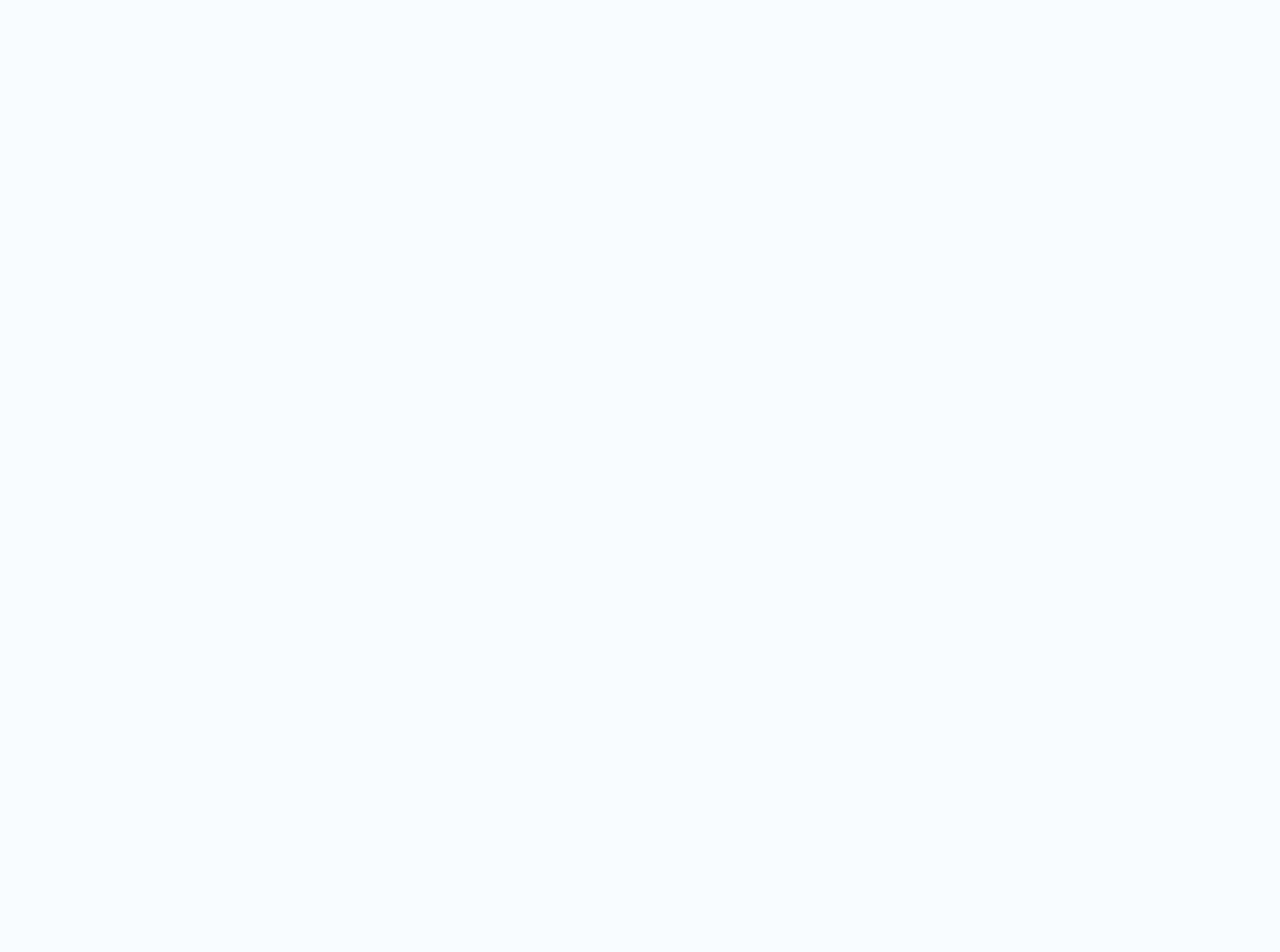
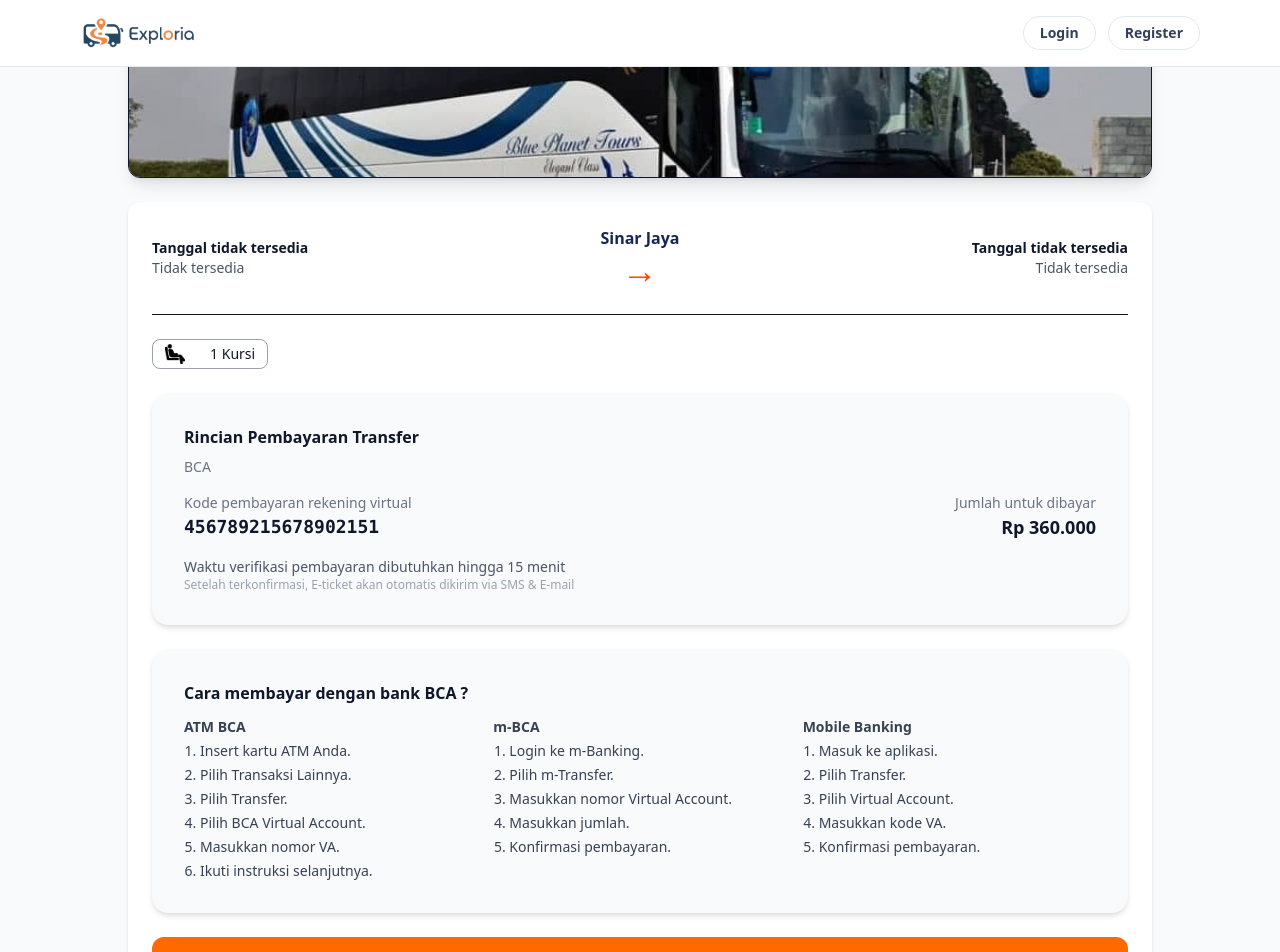
Before and after one commit to Kraids99/Exploria, a React (Vite) app in the folder react/: page /payment2 in a window 1280 px wide. Before the commit this address had no page. Shown: the top 952 px of the page. Before the commit the page ends 800 px from the top, so only its background shows below. Built offline with nearby package versions, Linux system fonts and the light colour scheme.

Commit message:
payment2

```diff
--- a/react/src/App.jsx
+++ b/react/src/App.jsx
@@ -3,6 +3,7 @@
 import Login from "./pages/Login";
 import Register from "./pages/Register";
 import Payment from "./pages/Payment";
+import Payment2 from "./pages/Payment2.jsx";
 import { AuthProvider } from "./context/AuthContext";
 import SelectBus from "./pages/SelectBus";
 
@@ -16,6 +17,7 @@
           <Route path="/register" element={<Register />} />
           <Route path="/search" element={<SelectBus />} />
           <Route path="/payment" element={<Payment />} />
+          <Route path="/payment2" element={<Payment2 />} />
         </Routes>
       </BrowserRouter>
     </AuthProvider>
--- a/react/src/pages/Payment.jsx
+++ b/react/src/pages/Payment.jsx
@@ -4,7 +4,8 @@
 import { formatKota } from "../components/CityFormatter";
 import Footer from "../components/landingpage/Footer";
 import Navbar from "../components/landingpage/Navbar";
-
+import kursiIcon from "../assets/logoKursi.jpg";
+import paymentImg from "../assets/payment.jpg";
 
 function Payment(){
     const { search } = useLocation();
@@ -20,20 +21,20 @@
 
             {/*Hero*/}
             <div className="w-full flex justify-center mt-4">
-                <div className="w-[90%] md:w-[80%] h-28 md:h-40 border rounded-xl overflow-hidden shadow-md">
+                <div className="w-[90%] md:w-[80%] rounded-xl overflow-hidden shadow-lg border bg-white">
                     <img
-                        src="src/assets/payment.jpg"
+                        src={paymentImg}
                         alt="Sinar Jaya"
-                        className="w-full h-full object-cover object-center"
+                        className="w-full max-h-32 md:max-h-40 object-cover object-center"
                     />
                 </div>
             </div>
 
             {/* Content Section */}
             <div className="max-w-5xl mx-auto px-4 py-10">
-                <h1 className="text-xl font-bold mb-6">Sinar Jaya</h1>
+                <h1 className="text-xl font-bold mb-6 mx-6">Sinar Jaya</h1>
 
-                <div className="flex justify-between max-w-md mx-auto mb-10">
+                {/* <div className="flex justify-between max-w-md mx-auto mb-10">
                     {["Pesan", "Review", "Bayar", "E-Ticket"].map((step, index)=>(
                         <div key={index} className="flex flex-col items-center">
                             <div className={`w-10 h-10 rounded-full flex items-center justify-center font-bold text-orange-600
@@ -44,16 +45,16 @@
                             <p className="mt-2 text-sm font-semibold">{step}</p>
                         </div>
                     ))}
-                </div>
+                </div> */}
 
                 {/* Ticket Detail */}
                 <div className="bg-white rounded-2xl shadow-md p-6 md:p-8">
-                    <h2 className="text-lg font-semibold mb-4">BAYAR</h2>
+                    <h2 className="text-lg font-bold mb-4">BAYAR</h2>
 
                     {/* Ticket Info */}
                     <div className="flex flex-col md:flex-row justify-between items-center mb-6 border-b pb-6">
                         <div>
-                            <p className="text-sm font-bold">{formatTanggalIndonesia(date)}</p>
+                            <p className="text-sm font-semibold">{formatTanggalIndonesia(date)}</p>
                             <p className="text-gray-600 text-sm">{formatKota(fromCity)}</p>
                         </div>
 
@@ -63,19 +64,24 @@
                         </div>
 
                         <div className="text-right">
-                            <p className="text-sm font-bold">{formatTanggalIndonesia(date)}</p>
+                            <p className="text-sm font-semibold">{formatTanggalIndonesia(date)}</p>
                             <p className="text-gray-600 text-sm">{formatKota(toCity)}</p>
                         </div>
                     </div>
 
                     {/* Seat Info */}
-                    <button className="border border-gray-400 rounded-lg px-3 py-1 text-sm font-medium mb-6">
+                    <button className="border grid grid-cols-2 border-gray-400 rounded-lg px-3 py-1 text-sm font-medium mb-6">
+                        <img
+                            src={kursiIcon}
+                            alt="kursi"
+                            className="h-5 w-5 object-contain"
+                        />
                         1 Kursi
                     </button>
 
                     {/* Payment Option VA*/}
-                    <p className="text-sm font-semibold mb-2">Virtual Account Transfer</p>
-                    <p className="text-xs text-gray-500 mb-4">
+                    <p className="text-sm font-bold mb-2">Virtual Account Transfer</p>
+                    <p className="text-xs text-gray-500 mb-3">
                         Anda bisa membayar dengan transfer melalui ATM, internet banking & mobile banking
                     </p>
 
@@ -95,7 +101,7 @@
                         ))}
                     </div>
 
-                    {/* Wallets */}
+                    {/* Wallets
                     <p className="text-sm font-semibold mb-4">Wallets</p>
                     <div className="grid grid-cols-2 md:grid-cols-4 gap-4 mb-8">
                         {["Dana", "ShopeePay", "OVO", "GoPay"].map((wallet)=>(
@@ -111,7 +117,7 @@
                                 <p className="text-sm font-semibold">{wallet}</p>
                             </div>
                         ))}
-                    </div>
+                    </div> */}
                 </div>
             </div>
 
--- /dev/null
+++ b/react/src/pages/Payment2.jsx
@@ -0,0 +1,146 @@
+import { useState } from "react";
+import { useLocation } from "react-router-dom";
+import { formatTanggalIndonesia } from "../components/DateFormatter";
+import { formatKota } from "../components/CityFormatter";
+import Footer from "../components/landingpage/Footer";
+import Navbar from "../components/landingpage/Navbar";
+import kursiIcon from "../assets/logoKursi.jpg";
+import paymentImg from "../assets/payment.jpg";
+
+function Payment2() {
+    const { search } = useLocation();
+    const queryParams = new URLSearchParams(search);
+
+    const fromCity = queryParams.get("from");
+    const toCity = queryParams.get("to");
+    const date = queryParams.get("date");
+
+    return (
+        <div className="min-h-screen bg-slate-50 font-sans">
+            <Navbar />
+
+            {/* HERO */}
+            <div className="w-full flex justify-center mt-4">
+                <div className="w-[90%] md:w-[80%] rounded-xl overflow-hidden shadow-lg border bg-white">
+                    <img
+                        src={paymentImg}
+                        alt="Sinar Jaya"
+                        className="w-full max-h-32 md:max-h-40 object-cover object-center"
+                    />
+                </div>
+            </div>
+
+            {/* CONTAINER */}
+            <div className="w-[90%] md:w-[80%] mx-auto bg-white p-6 rounded-xl shadow mt-6">
+
+                {/* Ticket Info */}
+                <div className="flex flex-col md:flex-row justify-between items-center mb-6 border-b pb-6">
+                    <div>
+                        <p className="text-sm font-bold">{formatTanggalIndonesia(date)}</p>
+                        <p className="text-gray-600 text-sm">{formatKota(fromCity)}</p>
+                    </div>
+
+                    <div className="text-center text-blue-950 font-extrabold">
+                        <p>Sinar Jaya</p>
+                        <p className="text-4xl text-orange-600">→</p>
+                    </div>
+
+                    <div className="text-right">
+                        <p className="text-sm font-bold">{formatTanggalIndonesia(date)}</p>
+                        <p className="text-gray-600 text-sm">{formatKota(toCity)}</p>
+                    </div>
+                </div>
+
+                {/* Seat Info */}
+                    <button className="grid grid-cols-2 border border-gray-400 rounded-lg px-3 py-1 text-sm font-medium mb-6">
+                        <img
+                            src={kursiIcon}
+                            alt="kursi"
+                            className="w-5 h-5
+                            "
+                        />
+                        1 Kursi
+                    </button>
+
+                {/* Rincian Pembayaran */}
+                <div className="bg-gray-50 rounded-2xl shadow-md p-6 md:p-8">
+                    <p className="font-semibold mb-2">Rincian Pembayaran Transfer</p>
+                    <p className="text-gray-500 text-sm mb-4">BCA</p>
+
+                    <div className="flex justify-between mb-4">
+                        <div>
+                            <p className="text-gray-500 text-sm">Kode pembayaran rekening virtual</p>
+                            <p className="font-mono font-semibold text-lg">456789215678902151</p>
+                        </div>
+                        <div className="text-right">
+                            <p className="text-gray-500 text-sm">Jumlah untuk dibayar</p>
+                            <p className="font-semibold text-lg">Rp 360.000</p>
+                        </div>
+                    </div>
+
+                    <p className="text-gray-600 text-sm">
+                        Waktu verifikasi pembayaran dibutuhkan hingga 15 menit
+                    </p>
+                    <p className="text-gray-400 text-xs">
+                        Setelah terkonfirmasi, E-ticket akan otomatis dikirim via SMS & E-mail
+                    </p>
+                </div>
+
+                {/* Cara Membayar */}
+                <div className=" mt-6 bg-gray-50 rounded-2xl shadow-md p-6 md:p-8">
+                    <p className="font-semibold mb-3">Cara membayar dengan bank BCA ?</p>
+
+                    <div className="grid grid-cols-1 md:grid-cols-3 gap-4 text-sm text-gray-700">
+
+                        <div>
+                            <p className="font-semibold mb-1">ATM BCA</p>
+                            <ol className="list-decimal ml-4 space-y-1">
+                                <li>Insert kartu ATM Anda.</li>
+                                <li>Pilih Transaksi Lainnya.</li>
+                                <li>Pilih Transfer.</li>
+                                <li>Pilih BCA Virtual Account.</li>
+                                <li>Masukkan nomor VA.</li>
+                                <li>Ikuti instruksi selanjutnya.</li>
+                            </ol>
+                        </div>
+
+                        <div>
+                            <p className="font-semibold mb-1">m-BCA</p>
+                            <ol className="list-decimal ml-4 space-y-1">
+                                <li>Login ke m-Banking.</li>
+                                <li>Pilih m-Transfer.</li>
+                                <li>Masukkan nomor Virtual Account.</li>
+                                <li>Masukkan jumlah.</li>
+                                <li>Konfirmasi pembayaran.</li>
+                            </ol>
+                        </div>
+
+                        <div>
+                            <p className="font-semibold mb-1">Mobile Banking</p>
+                            <ol className="list-decimal ml-4 space-y-1">
+                                <li>Masuk ke aplikasi.</li>
+                                <li>Pilih Transfer.</li>
+                                <li>Pilih Virtual Account.</li>
+                                <li>Masukkan kode VA.</li>
+                                <li>Konfirmasi pembayaran.</li>
+                            </ol>
+                        </div>
+
+                    </div>
+                </div>
+
+                <button className="w-full bg-orange-500 text-white py-3 rounded-xl mt-6 font-semibold text-xl">
+                    Saya telah menyelesaikan pembayaran
+                </button>
+
+                <p className="text-center text-gray-500 text-xs mt-2">
+                    Tekan tombol ini setelah anda menyelesaikan pembayaran
+                </p>
+            </div>
+
+            <Footer />
+        </div>
+    );
+}
+
+export default Payment2;
```
Also changed, not shown: react/src/assets/logoKursi.jpg (added).
